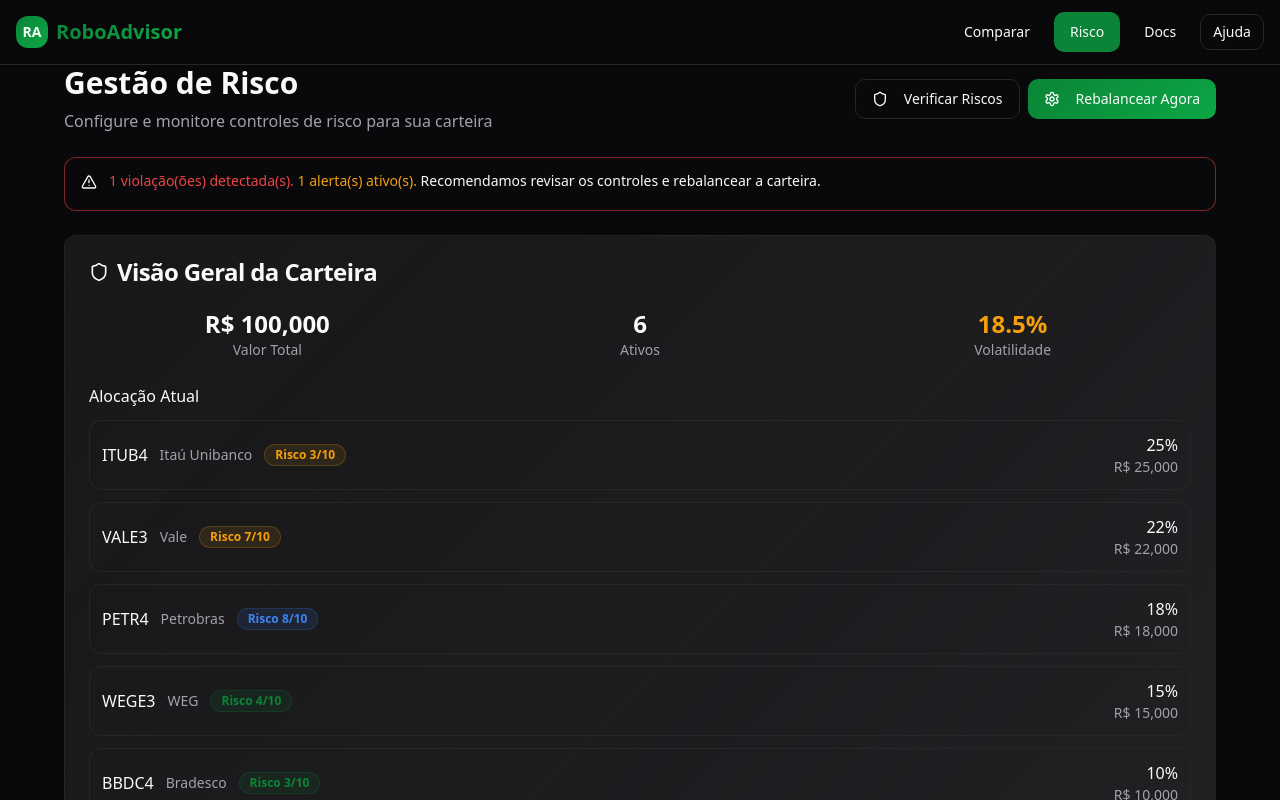
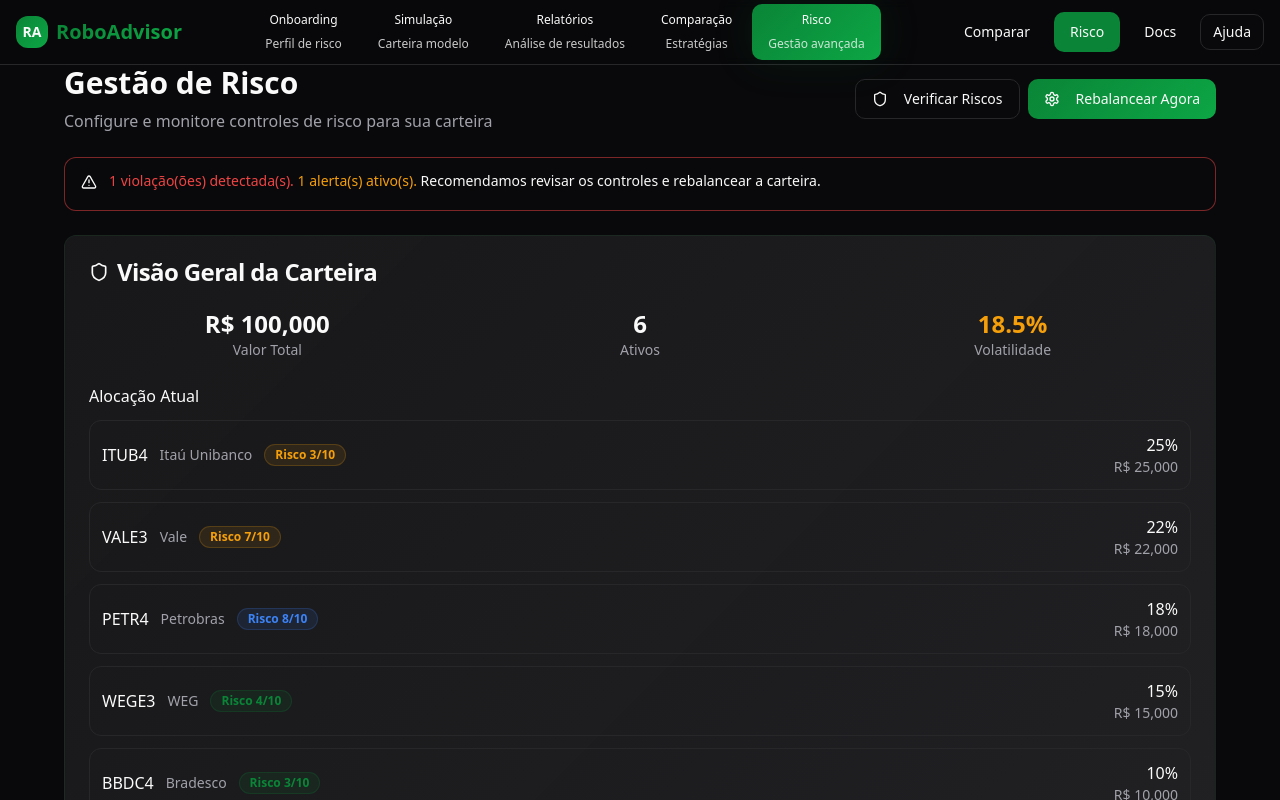
Before and after one commit to LorenzaVolponi/robo-wise, a React (Vite) app: page /risk in a window 1280 px wide. Shown: the top 800 px of the page. Built offline with nearby package versions, Linux system fonts and the light colour scheme.

Commit message:
feat: show step progress on feature pages

```diff
--- a/src/pages/Compare.tsx
+++ b/src/pages/Compare.tsx
@@ -4,7 +4,7 @@ import { Navigation } from "@/components/ui/navigation";
 const Compare = () => {
   return (
     <>
-      <Navigation />
+      <Navigation currentStep={4} onStepChange={() => {}} />
       <StrategyComparison />
     </>
   );
--- a/src/pages/Risk.tsx
+++ b/src/pages/Risk.tsx
@@ -4,7 +4,7 @@ import { Navigation } from "@/components/ui/navigation";
 const Risk = () => {
   return (
     <>
-      <Navigation />
+      <Navigation currentStep={5} onStepChange={() => {}} />
       <RiskManagement />
     </>
   );
```
